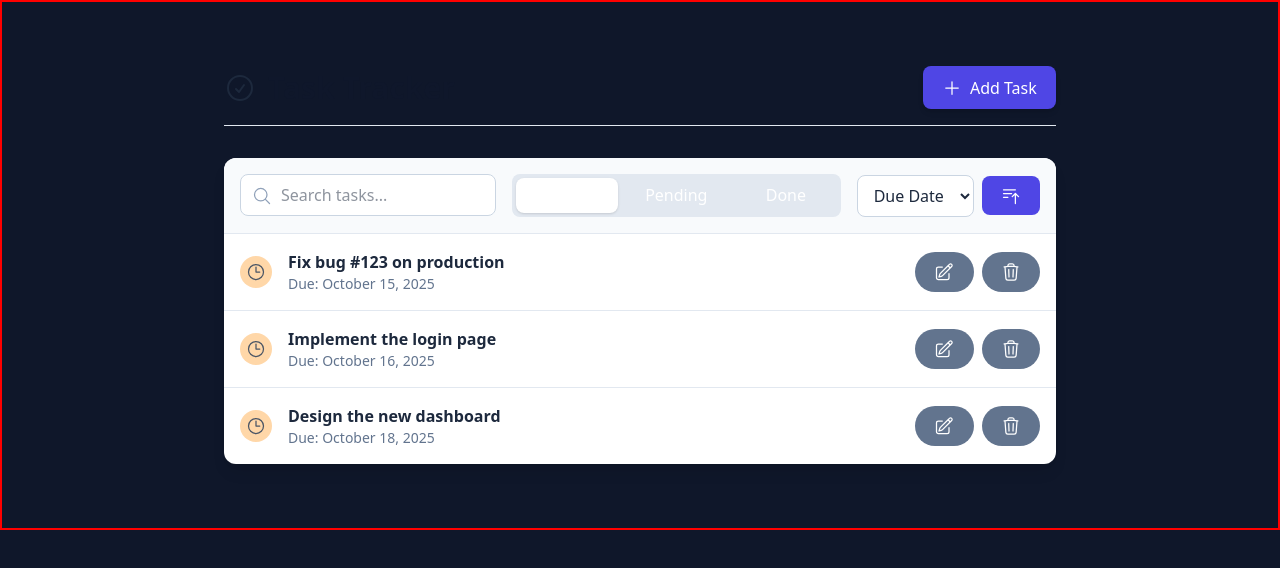
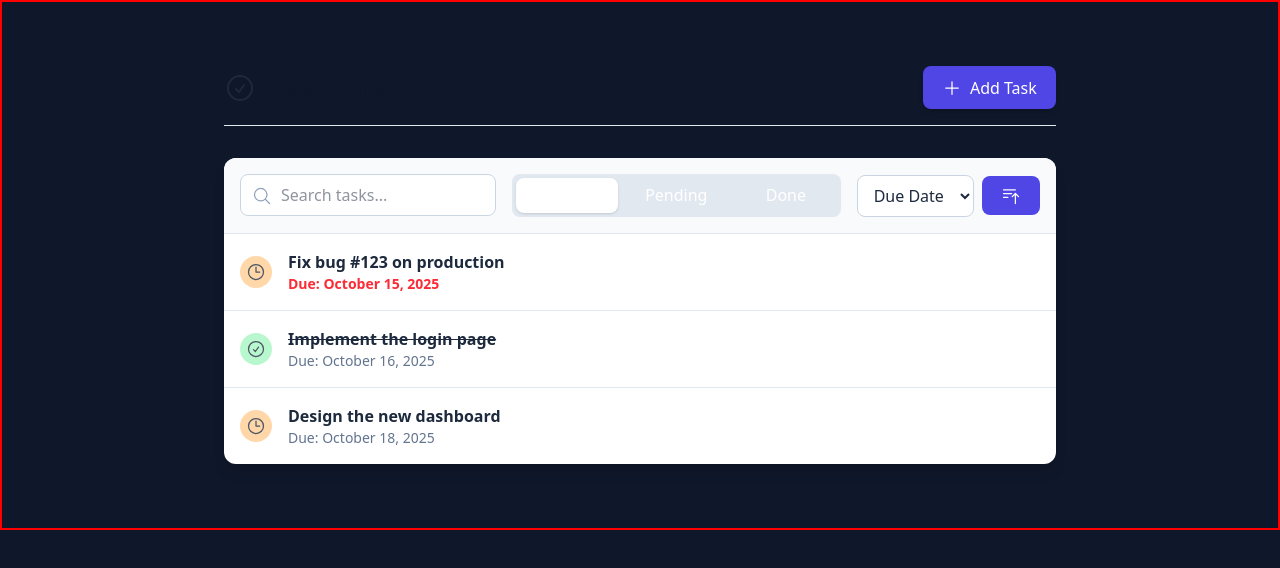
Before and after one commit to prajwalsiwa/Mini-Task-Tracker, a React (Vite) app: page / in a window 1280 px wide. Shown: the top 568 px of the page. Built offline with nearby package versions, Linux system fonts and the light colour scheme.

Commit message:
feat: add toggle status functionality

```diff
--- a/src/components/TaskItem.tsx
+++ b/src/components/TaskItem.tsx
@@ -8,6 +8,7 @@ interface TaskItemProps {
   task: Task;
   onEdit: (task: Task) => void;
   onDelete: (task: Task) => void;
+  onToggleStatus: (task: Task) => void;
 }
 
 const formatDate = (date: string) => {
@@ -19,10 +20,10 @@ const formatDate = (date: string) => {
   });
 };
 
-function TaskItem({ task, onEdit, onDelete }: TaskItemProps) {
+function TaskItem({ task, onEdit, onDelete, onToggleStatus }: TaskItemProps) {
   console.log(task.status);
   const overDue =
-    status === "Pending" &&
+    task.status === "Pending" &&
     new Date(task.dueDate) < new Date(new Date().toDateString());
 
   console.log(overDue, task.id);
@@ -31,18 +32,19 @@ function TaskItem({ task, onEdit, onDelete }: TaskItemProps) {
     <li className="p-4 hover:bg-slate-50 dark:hover:bg-slate-700/50 transition-colors duration-200 flex flex-col sm:flex-row items-start sm:items-center justify-between gap-4">
       <div className="flex items-center gap-4 flex-1 cursor-pointer">
         <div
+          onClick={() => onToggleStatus(task)}
           className={`flex-shrink-0 w-8 h-8 rounded-full flex items-center justify-center  bg-green-200  text-gray-600 ${
-            status !== "Done" && "bg-orange-200"
+            task.status !== "Done" && "bg-orange-200"
           }`}
         >
-          {status === "Done" ? (
+          {task.status === "Done" ? (
             <CheckCircleIcon className="w-5 h-5" />
           ) : (
             <ClockIcon className="w-5 h-5" />
           )}
         </div>
         <div className="flex-1">
-          <p className="font-semibold text-slate-800 dark:text-slate-100">
+          <p className={`font-semibold text-slate-800 dark:text-slate-100 ${task.status === "Done" ? "line-through text-slate-400" : ""}`}>
             {task.title}
           </p>
           <p
@@ -57,18 +59,18 @@ function TaskItem({ task, onEdit, onDelete }: TaskItemProps) {
 
       <div className="flex items-center gap-2 self-end sm:self-center">
         <button
-          className="p-2  text-slate-500  bhover:text-brand-primary dark:hover:text-brand-secondary !rounded-full !bg-slate-500 hover:!bg-slate-200 dark:!hover:bg-slate-600 transition-colors duration-200"
+          className="!p-2  text-slate-500  hover:text-brand-primary hover:!text-slate-500 dark:hover:text-brand-secondary !rounded-full !bg-transparent hover:!bg-slate-200 dark:!hover:bg-slate-600 transition-colors duration-200"
           aria-label="Edit task"
           onClick={() => onEdit(task)}
         >
-          <EditIcon className="w-5 h-5 text-white hover:text-slate-500" />
+          <EditIcon className="!w-5 !h-5 text-current" />
         </button>
         <button
-          className="p-2 text-slate-500 !rounded-full  !bg-slate-500 hover:!bg-slate-200 dark:hover:bg-slate-600 hover:text-red-500 transition-colors duration-200"
+          className="!p-2 text-slate-500 !rounded-full  !bg-transparent hover:!bg-slate-200 dark:hover:bg-slate-600 hover:!text-red-500 transition-colors duration-200"
           aria-label="Delete task"
           onClick={() => onDelete(task)}
         >
-          <TrashIcon className="w-5 h-5 hover:text-red-500 text-white" />
+          <TrashIcon className="w-5 h-5 text-current" />
         </button>
       </div>
     </li>
--- a/src/components/TaskList.tsx
+++ b/src/components/TaskList.tsx
@@ -5,13 +5,19 @@ interface TaskListProps {
   tasks: Task[] | [];
   onEdit: (task: Task) => void;
   onDelete: (task: Task) => void;
+  onToggleStatus: (task: Task) => void;
 }
 
-function TaskList({ tasks, onEdit, onDelete }: TaskListProps) {
+function TaskList({ tasks, onEdit, onDelete, onToggleStatus }: TaskListProps) {
   return (
     <div className="divide-y divide-slate-200 dark:divide-slate-700">
       {tasks.map((tasks) => (
-        <TaskItem task={tasks} onEdit={onEdit} onDelete={onDelete} />
+        <TaskItem
+          task={tasks}
+          onEdit={onEdit}
+          onDelete={onDelete}
+          onToggleStatus={onToggleStatus}
+        />
       ))}
     </div>
   );
--- a/src/pages/TaskTracker.tsx
+++ b/src/pages/TaskTracker.tsx
@@ -42,6 +42,20 @@ function TaskTracker() {
   const handleDeleteTaskClick = (task: Task) => {
     setTaskToDelete(task);
     setIsDeleteModalOpen(true);
+  };
+
+  const handleToggleStatus = async (task: Task) => {
+    const updatedTask: Task = {
+      ...task,
+      status: task.status === "Pending" ? "Done" : "Pending",
+    };
+
+    try {
+      await editTask(updatedTask);
+      setTasks((prev) => prev.map((t) => (t.id === task.id ? updatedTask : t)));
+    } catch (err) {
+      console.error("Failed to toggle status", err);
+    }
   };
 
   const handleSaveTask = async (task: Omit<Task, "id"> | Task) => {
@@ -117,6 +131,7 @@ function TaskTracker() {
             tasks={filteredAndSortedTasks}
             onEdit={handleEditTaskClick}
             onDelete={handleDeleteTaskClick}
+            onToggleStatus={handleToggleStatus}
           />
         </main>
       </div>
```
